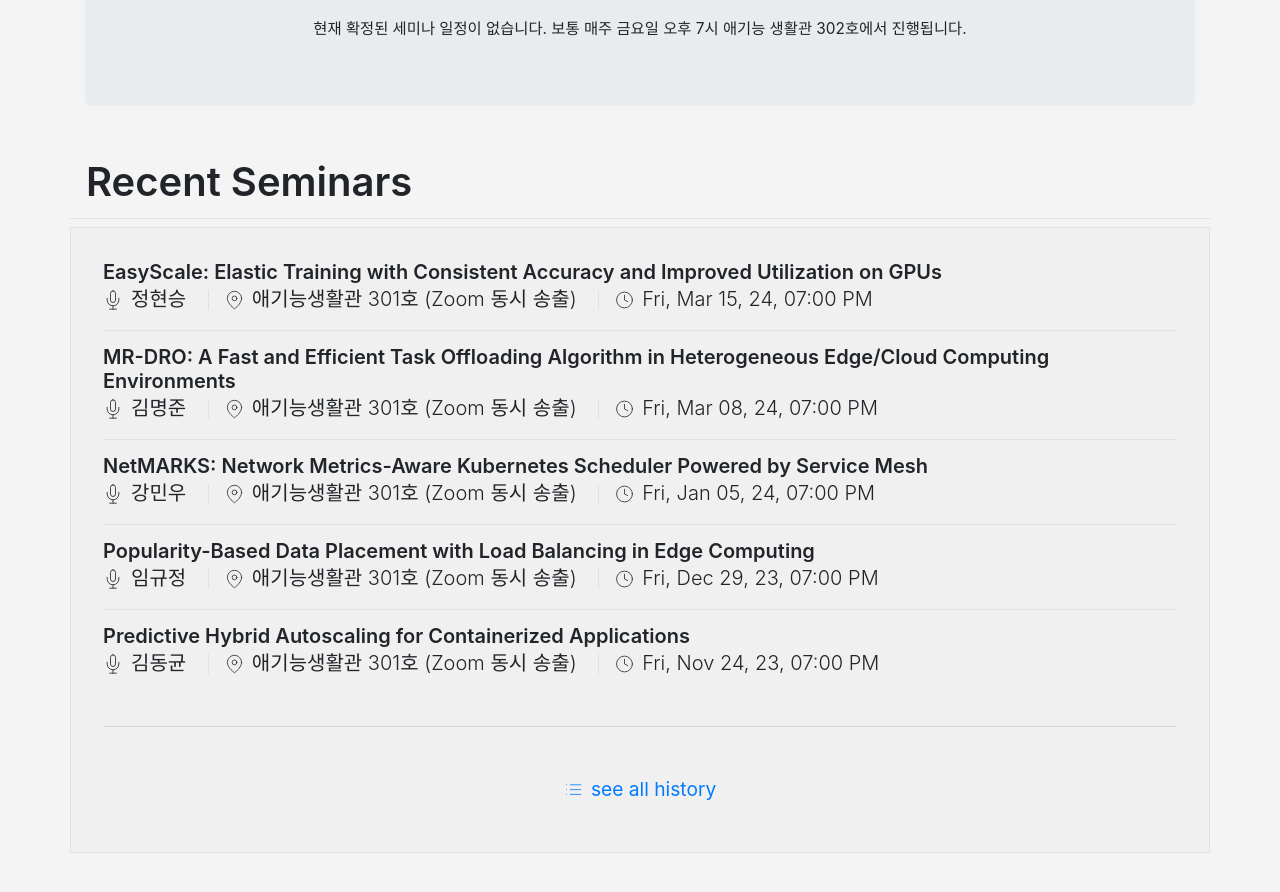
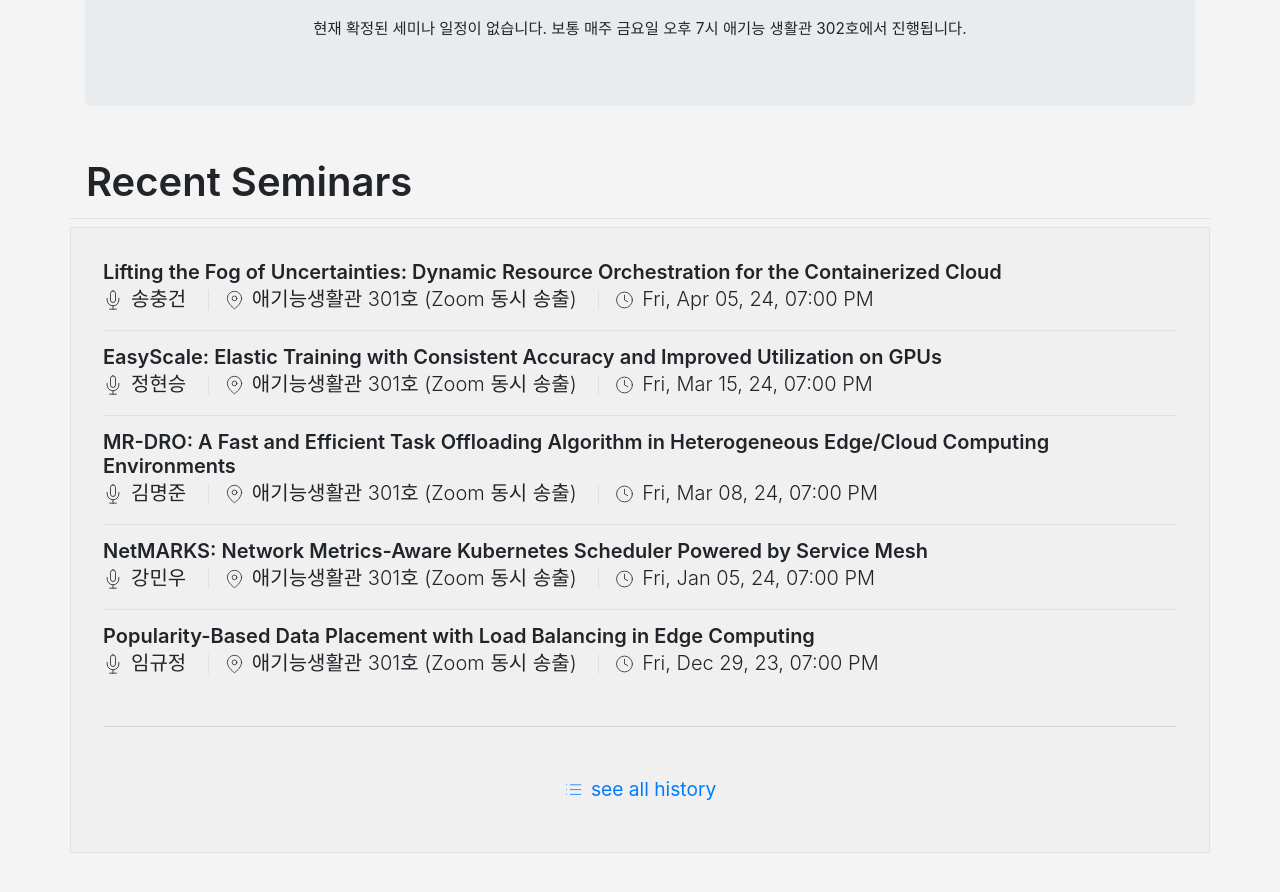
Before and after one commit to KU-Cloud/ku-cloud.github.io, a Jekyll site: the page built from seminar.html, in a window 1280 px wide and 900 px high, scrolled down 355 px. Shown: the top 892 px of the window. Built offline with Jekyll 4.4.1, drawn with Linux system fonts in a browser that asks for light colours.

Commit message:
seminar update

```diff
--- a/_data/seminars.yaml
+++ b/_data/seminars.yaml
@@ -1003,3 +1003,7 @@
   speacker: 정현승
   date: 2024-03-15T19:00:00.000+0900
   location: 애기능생활관 301호 (Zoom 동시 송출)
+- title: 'Lifting the Fog of Uncertainties: Dynamic Resource Orchestration for the Containerized Cloud'
+  speacker: 송충건
+  date: 2024-04-05T19:00:00.000+0900
+  location: 애기능생활관 301호 (Zoom 동시 송출)
```
